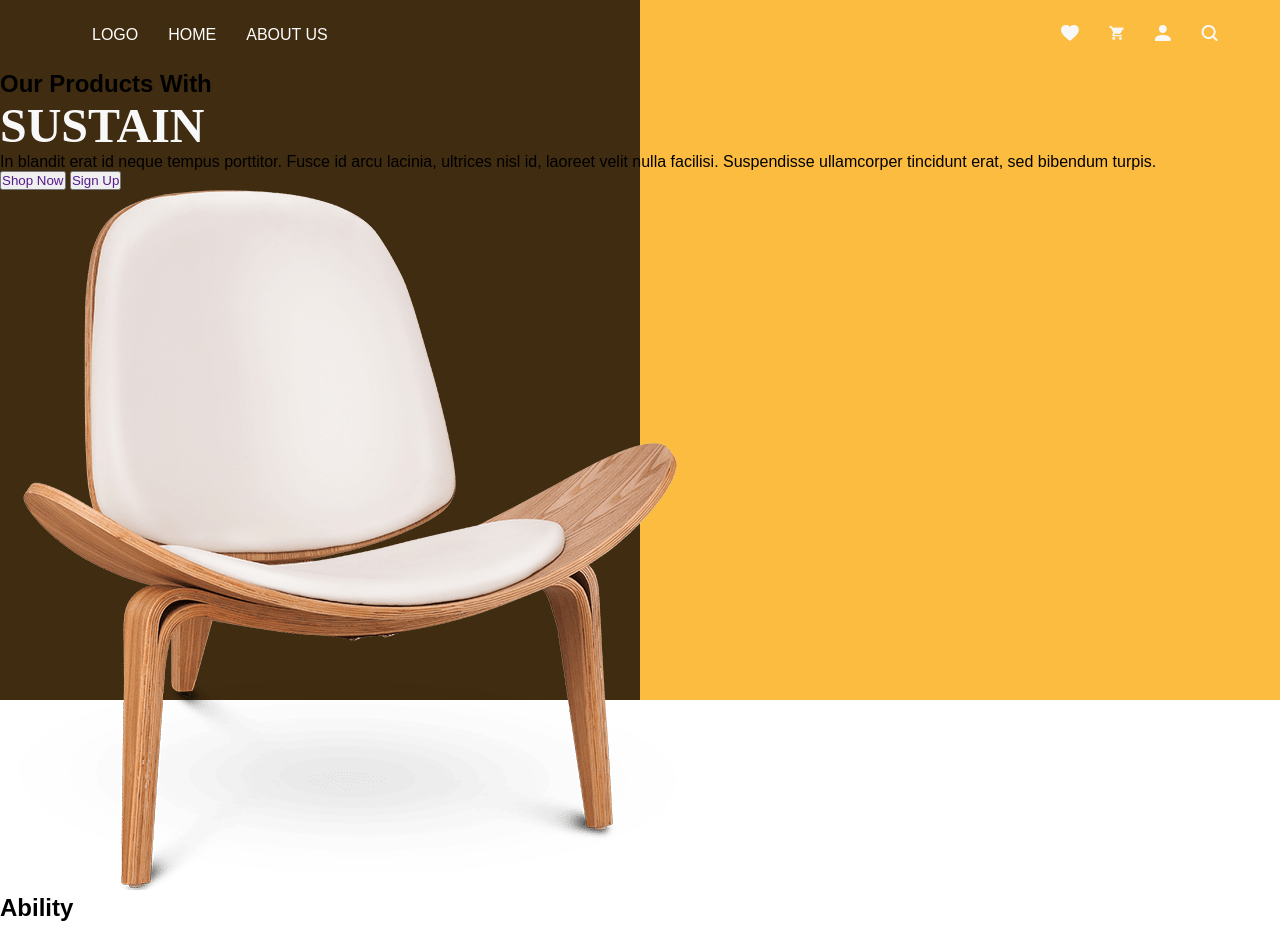
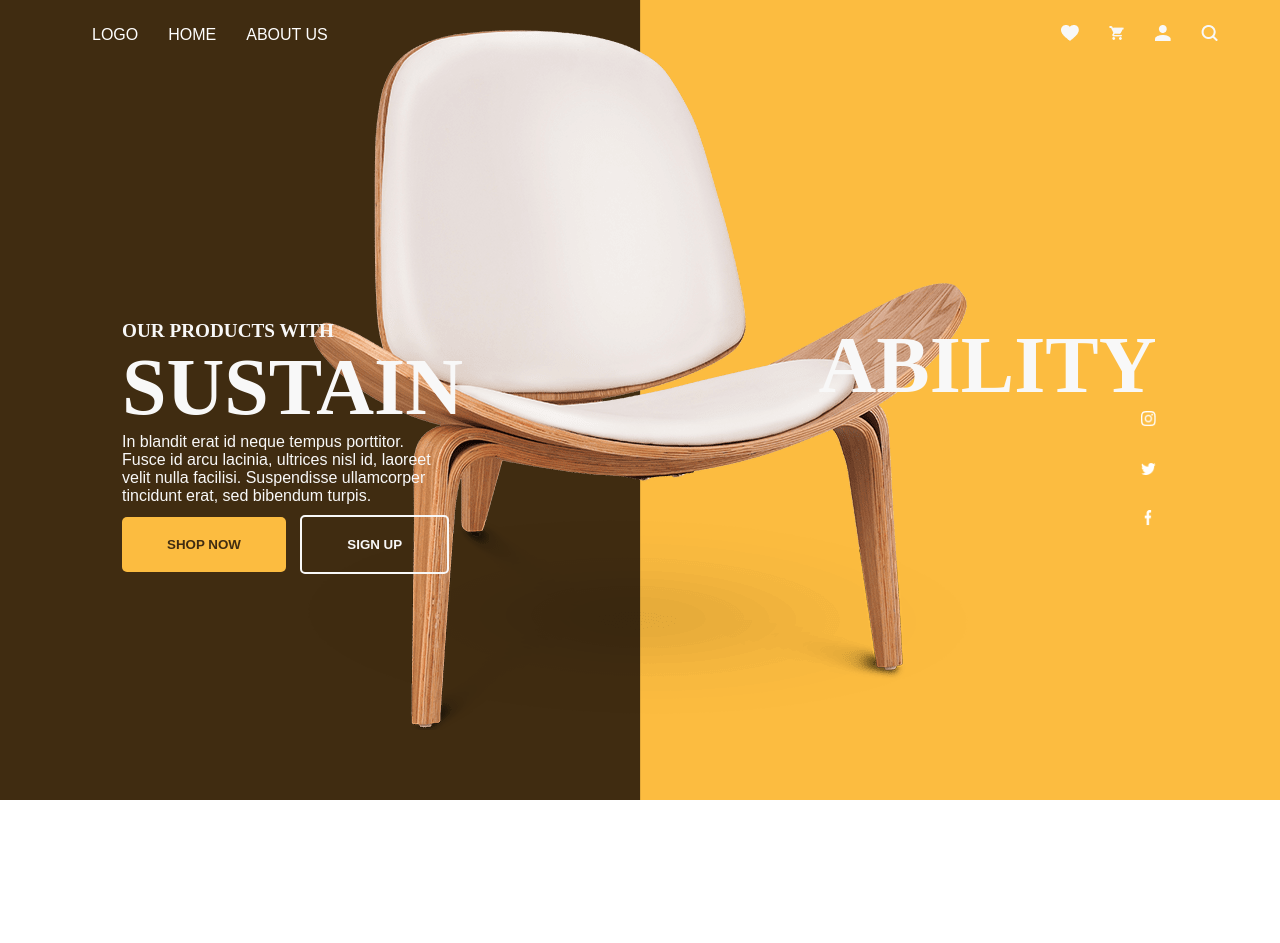
Before and after one commit to luis19nn/Furniture-Store, a plain HTML site: page html/index.html in a window 1280 px wide. After the commit the page ends 800 px from the top, so only its background shows below. Drawn offline with Linux system fonts and the light colour scheme.

Commit message:
completed, responsive waiting

```diff
--- a/css/style.css
+++ b/css/style.css
@@ -56,12 +56,115 @@ section#hero {
     background-position: center;
     background-repeat: no-repeat;
     background-size: cover;
-    height: 700px;
+    height: 100vh;
 }
 
-div.brownSide h1.title {
+.title {
     color: #F8F8F8;
     font-family: Artisual Deco DEMO;
-    font-size: 3rem;
+    font-size: 5rem;
     text-transform: uppercase;
 }
+
+.subTitle {
+    color: #F8F8F8;
+    font-family: Artisual Deco DEMO;
+    font-size: 1.2rem;
+    text-transform: uppercase;
+}
+
+div.brownSide p {
+    color: #F8F8F8;
+    width: 325px;
+}
+
+.buttonYellowTitle {
+    text-transform: uppercase;
+    font-weight: bold;
+    background-color: #FCBC40;
+    border: none;
+    border-radius: 5px;
+    padding: 20px 45px;
+    margin: 10px 10px 0px 0px;
+    cursor: pointer;
+}
+
+.buttonYellowTitle a {
+    color: #402C11;
+}
+
+.buttonTransparentTitle {
+    text-transform: uppercase;
+    font-weight: bold;
+    background-color: #ffffff00;
+    border-color: #F8F8F8;
+    border-style: solid;
+    border-radius: 5px;
+    padding: 20px 45px;
+    margin: 10px 10px 0px 0px;
+    cursor: pointer;
+}
+
+.buttonTransparentTitle a {
+    color: #F8F8F8;
+}
+
+/*---TITLE SETTINGS*/
+
+div#title {
+    display: grid;
+    grid-template-columns: repeat(2, 1fr);
+    margin-top: 250px;
+    justify-items: center;
+    grid-gap: 250px;
+}
+
+/*------BROWN SIDE*/
+
+div#title div.brownSide {
+    z-index: 1;
+    margin-left: 70px;
+}
+
+/*------CHAIR SETTINGS*/
+
+img.chairMenu {
+    position: absolute;
+    left: 50%;
+    transform: translate(-50%);
+    top: 30px;
+    z-index: 0;
+}
+
+/*------YELLOW SIDE*/
+
+div#title div.yellowSide {
+    z-index: 2;
+    margin-right: 70px;
+}
+
+div#title div.yellowSide div.flexMedia {
+    display: flex;
+    flex-direction: column;
+}
+
+div#title div.yellowSide div.flexMedia img {
+    margin-bottom: 35px;
+    margin-left: auto;
+}
+
+div#title div.yellowSide div.flexMedia img.instagram {
+    height: 16.03px;
+    width: 15.64px;
+}
+
+div#title div.yellowSide div.flexMedia img.twitter {
+    height: 12.98px;
+    width: 15.61px;
+}
+
+div#title div.yellowSide div.flexMedia img.facebook {
+    height: 16.01px;
+    width: 8.15px;
+    margin-right: 4px;
+}
--- a/html/index.html
+++ b/html/index.html
@@ -29,7 +29,7 @@
 
             <div id="title">
                 <div class="brownSide">
-                    <h1>Our Products With</h1>
+                    <h1 class="subTitle">Our Products With</h1>
                     <h1 class="title">Sustain</h1>
 
                     <p>
@@ -47,16 +47,18 @@
                     </button>
                 </div>
 
-                <img src="../images/Chair Menu.png">
+                <div class="yellowSide">
+                    <h1 class="title">Ability</h1>
 
-                <div class="yellowSide">
-                    <h1>Ability</h1>
-
-                    <img src="../images/icons/menu/facebook.png">
-                    <img src="../images/icons/menu/instagram.png">
-                    <img src="../images/icons/menu/twitter.png">
+                    <div class="flexMedia">
+                        <img class="instagram" src="../images/icons/menu/instagram.png">
+                        <img class="twitter" src="../images/icons/menu/twitter.png">
+                        <img class="facebook" src="../images/icons/menu/facebook.png">
+                    </div>
                 </div>
             </div>
+
+            <img class="chairMenu" src="../images/Chair Menu.png">
         </section>
     </body>
 </html>
```
